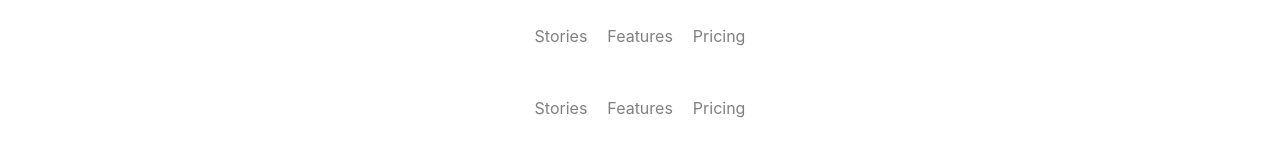
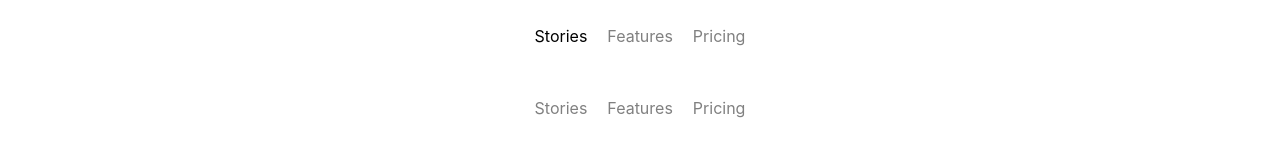
Before and after one commit to dragosidle/FEM_photosnap-multi-page-website, a React (Create React App) app: page / in a window 1280 px wide. In both pictures the pointer is over the item 560 px from the left and 36 px from the top of the page. Shown: the top 160 px of the page. Built offline with nearby package versions, Linux system fonts and the light colour scheme.

Commit message:
Update Navbar.css

```diff
--- a/src/Components/Navbar/Navbar.css
+++ b/src/Components/Navbar/Navbar.css
@@ -14,3 +14,7 @@ ul li {
   cursor: pointer;
   color: gray;
 }
+
+ul li:hover {
+  color: black;
+}
```
